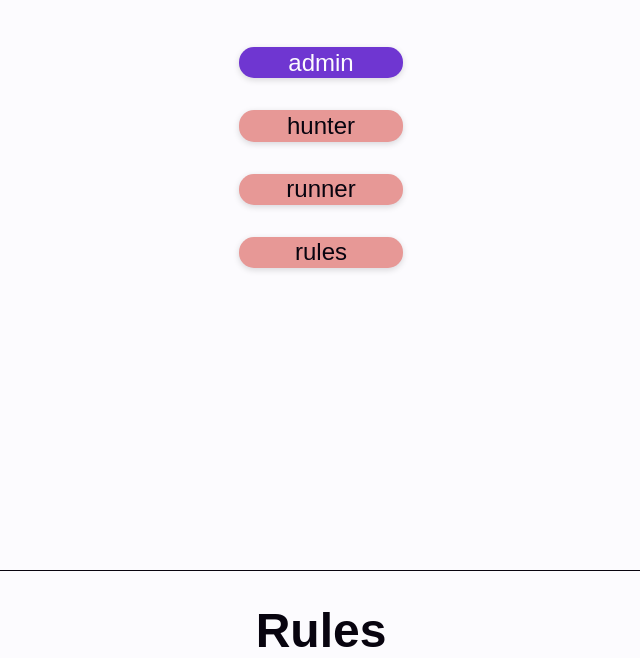
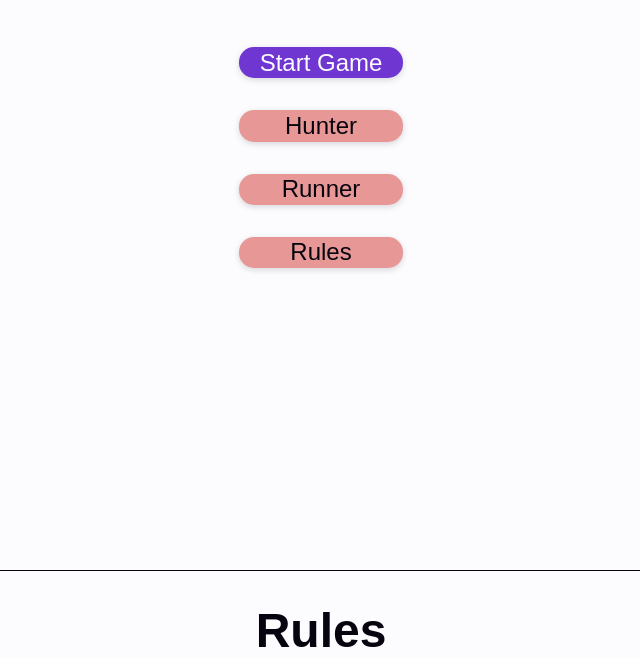
Before and after one commit to CrazzySquid/daManhunt, a plain HTML site: page public/index.html in a window 1280 px wide. Shown: the part 142-800 px from the top of the page, without its empty margins (319-959 px from the left). Drawn offline with Linux system fonts and the light colour scheme; a web font is replaced by a local one.

Commit message:
renamed stuff

```diff
--- a/public/index.html
+++ b/public/index.html
@@ -5,17 +5,17 @@
   <meta charset="UTF-8">
   <meta name="viewport" content="width=device-width, initial-scale=1.0">
   <link rel="stylesheet" href="style.css">
-  <title>DaManhunt | Start Selection</title>
+  <title>DaManhunt | Start Menu</title>
 </head>
 
 <body>
   <div class="layout">
     <div class="menu">
       <h1>Select a Role</h1>
-      <a class="primaryButton" href="admin.html">admin</a>
-      <a class="secondaryButton" href="hunter.html">hunter</a>
-      <a class="secondaryButton" href="runner.html">runner</a>
-      <a class="secondaryButton" href="#rules">rules</a>
+      <a class="primaryButton" href="admin.html">Start Game</a>
+      <a class="secondaryButton" href="hunter.html">Hunter</a>
+      <a class="secondaryButton" href="runner.html">Runner</a>
+      <a class="secondaryButton" href="#rules">Rules</a>
 
     </div>
 
```
Also changed, not shown: public/admin.html (+1 -1 lines).
